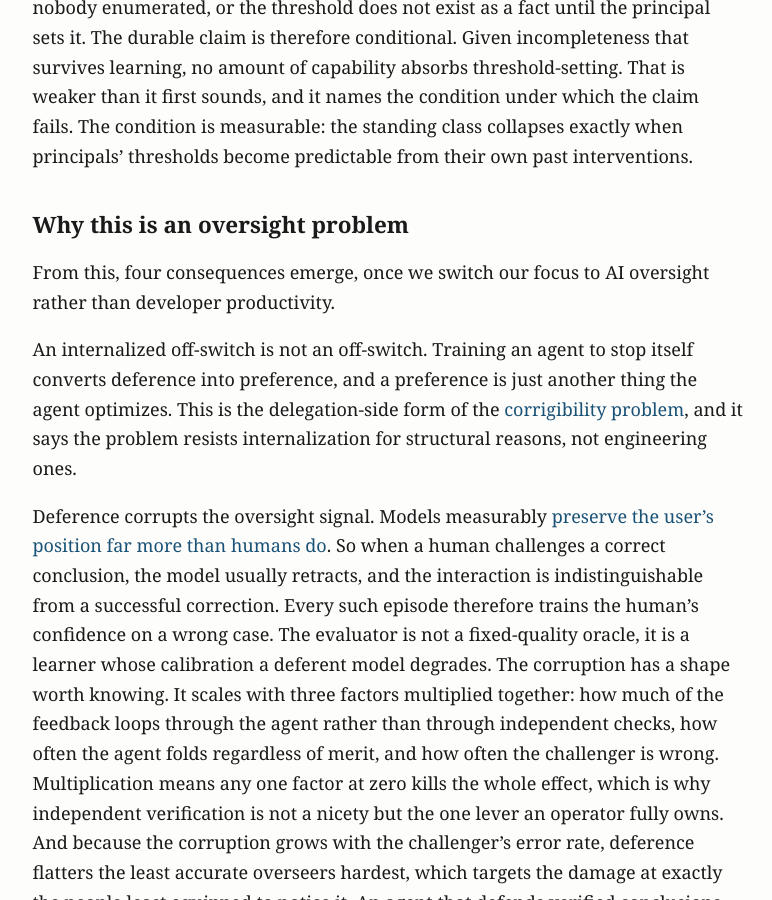
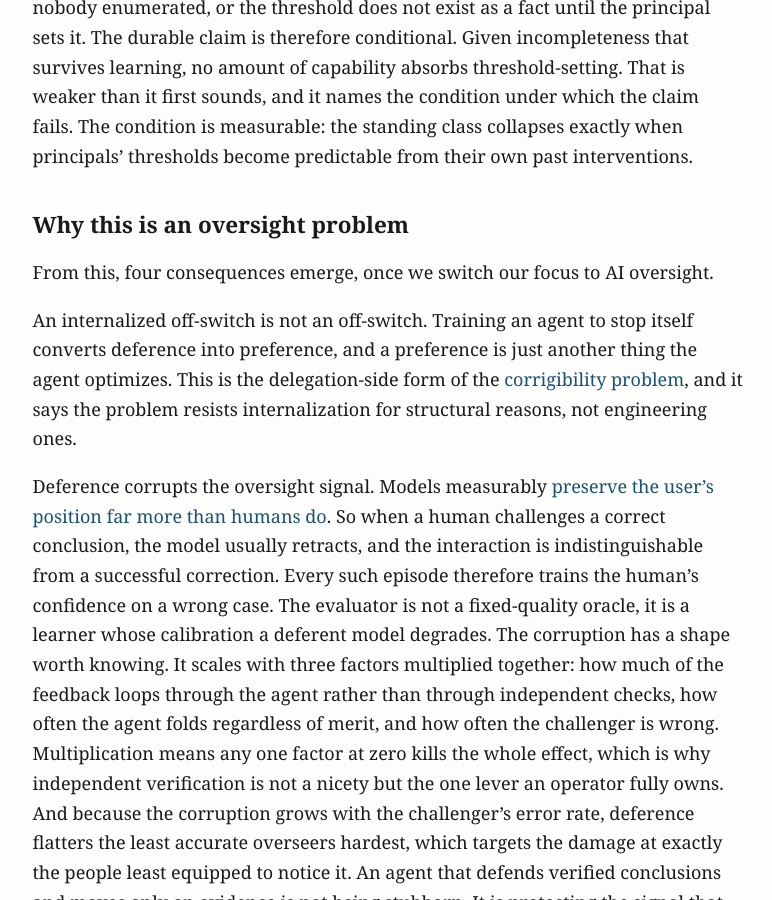
Before and after one commit to MajorLift/blog, a Jekyll site: the page built from _posts/2026-07-24-when-if-ever-agents-stop-needing-us.md, in a window 1280 px wide and 900 px high, scrolled down 6015 px. Shown: the whole window, without its empty margins (252-1024 px from the left). Built offline with Jekyll 4.4.1, drawn with Linux system fonts in a browser that asks for light colours.

```diff
--- a/_posts/2026-07-24-when-if-ever-agents-stop-needing-us.md
+++ b/_posts/2026-07-24-when-if-ever-agents-stop-needing-us.md
@@ -58,7 +58,7 @@ The same exercise says what the argument does not establish. A stop that reveals
 
 ## Why this is an oversight problem
 
-From this, four consequences emerge, once we switch our focus to AI oversight rather than developer productivity.
+From this, four consequences emerge, once we switch our focus to AI oversight.
 
 An internalized off-switch is not an off-switch. Training an agent to stop itself converts deference into preference, and a preference is just another thing the agent optimizes. This is the delegation-side form of the [corrigibility problem](https://intelligence.org/files/Corrigibility.pdf), and it says the problem resists internalization for structural reasons, not engineering ones.
 
```
